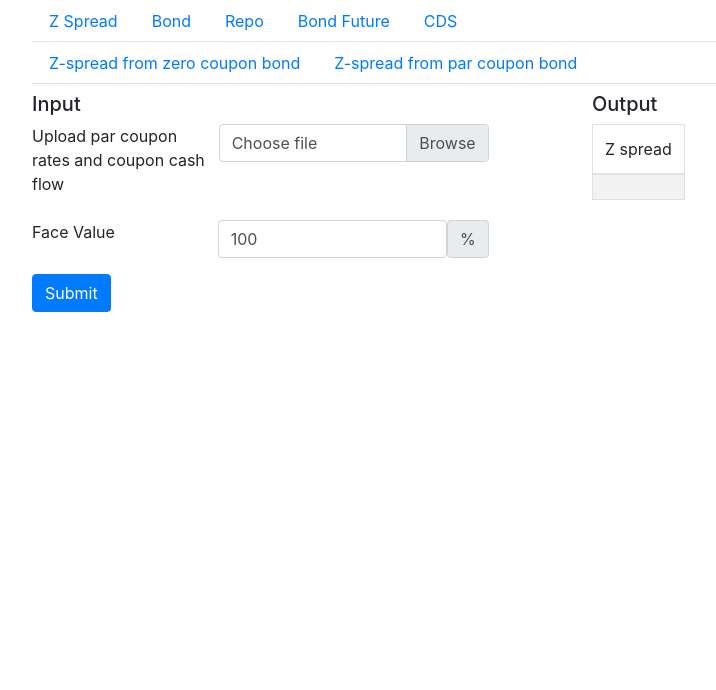
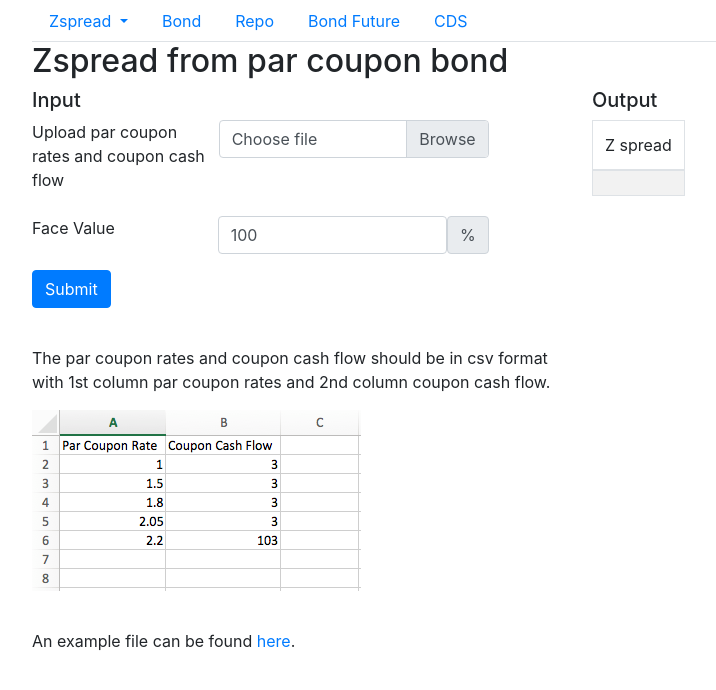
Before and after one commit to reese3928/fincomepy, a Flask app: page /zspread_par in a window 1280 px wide. Shown: the part 56-746 px from the top of the page, without its empty margins (53-769 px from the left). Run offline with Flask 2, Linux system fonts and the light colour scheme; some libraries are stand-ins or nearby versions.

Commit message:
reorganized html files

```diff
--- a/app/main.py
+++ b/app/main.py
@@ -8,7 +8,6 @@ import sys
 sys.path.append('../fincomepy')
 from fincomepy import Bond, Repo, BondFuture, ZspreadPar, ZspreadZero, CDS
 ## TO DO: future work: add download to result table and figure
-## TO DO: add instruction for the input excel file in zero coupon spread
 
 app = Flask(__name__)
 
@@ -140,7 +139,6 @@ def bond_future():
 def zspread():
     return render_template('zspread.html')
 
-## TO DO: future work, check if zspread_par.html and zspread_zero.html can be combined together
 @app.route("/zspread_zero", methods=['GET', 'POST'])
 def zspread_zero():
     res1 = ""
@@ -149,8 +147,8 @@ def zspread_zero():
         face_value_perc = float(request.form['face_value_perc'])
         zspr_obj1 = ZspreadZero(df.iloc[:,0].values, df.iloc[:,1].values, face_value_perc)
         res1 = str(round(zspr_obj1.get_zspread(), 4))
-        render_template('zspread_zero.html', res=res1)
-    return render_template('zspread_zero.html', res=res1)
+        render_template('zspread.html', res=res1, type='zero')
+    return render_template('zspread.html', res=res1, type='zero')
 
 @app.route("/zspread_par", methods=['GET', 'POST'])
 def zspread_par():
@@ -160,8 +158,8 @@ def zspread_par():
         face_value_perc = float(request.form['face_value_perc'])
         zspr_obj1 = ZspreadPar(df.iloc[:,0].values, df.iloc[:,1].values, face_value_perc)
         res1 = str(round(zspr_obj1.get_zspread(), 4))
-        render_template('zspread_par.html', res=res1)
-    return render_template('zspread_par.html', res=res1)
+        render_template('zspread.html', res=res1, type='par')
+    return render_template('zspread.html', res=res1, type='par')
 
 @app.route("/cds", methods=['GET', 'POST'])
 def cds():
--- a/app/templates/includes/fv_input.html
+++ b/app/templates/includes/fv_input.html
@@ -4,7 +4,7 @@
     </div>
     <div class="form-group col-6">
         <div class="input-group-append">
-            <input class="form-control" type="number" min="0" step="1e-16" id="face-value-perc-input"
+            <input class="form-control" type="number" min="0" step="0.1" id="face-value-perc-input"
                 name="face_value_perc" value=100>
             <span class="input-group-text" id="face-value-perc-input">%</span>
         </div>
--- a/app/templates/includes/tabs.html
+++ b/app/templates/includes/tabs.html
@@ -1,6 +1,13 @@
 <ul class="nav nav-tabs">
-    <li class="nav-item">
-        <a class="nav-link" href="/zspread">Z Spread</a>
+    <li class="nav-item dropdown">
+        <a class="nav-link dropdown-toggle" href="#" id="navbarDropdown" role="button" data-toggle="dropdown"
+            aria-haspopup="true" aria-expanded="false">
+            Zspread
+        </a>
+        <div class="dropdown-menu" aria-labelledby="navbarDropdown">
+            <a class="dropdown-item" href="/zspread_zero">Zspread from zero coupon bond</a>
+            <a class="dropdown-item" href="/zspread_par">Zspread from par coupon bond</a>
+        </div>
     </li>
     <li class="nav-item">
         <a class="nav-link" href="/bond">Bond</a>
--- a/app/templates/includes/zspread_tabs.html
+++ /dev/null
@@ -1,8 +0,0 @@
-<ul class="nav nav-tabs">
-    <li class="nav-item">
-        <a class="nav-link" href="/zspread_zero">Z-spread from zero coupon bond</a>
-    </li>
-    <li class="nav-item">
-        <a class="nav-link" href="/zspread_par">Z-spread from par coupon bond</a>
-    </li>
-</ul>
--- a/app/templates/zspread.html
+++ b/app/templates/zspread.html
@@ -3,10 +3,47 @@
 
 {% include 'includes/tabs.html' %}
 
-{% include 'includes/zspread_tabs.html' %}
-
 <div class="starter-template">
-    <h2></h2>
+    <h2>Zspread from {{ type }} coupon bond</h2>
 </div>
 
+<form method="POST" role="form" enctype="multipart/form-data">
+    <div class="form-row">
+        <div class="form-group col">
+
+            <h5>Input</h5>
+
+            <div class="form-row">
+                <div class="form-group col-4">
+                    <label for="{{type}}-coupon-input">Upload {{ type }} coupon rates and coupon cash flow</label>
+                </div>
+                <div class="form-group col-6">
+                    <div class="custom-file">
+                        <input type="file" class="custom-file-input" id="{{type}}-coupon-input" name="{{type}}_coupon_df">
+                        <label class="custom-file-label" for="{{type}}-coupon-input">Choose file</label>
+                      </div>
+                </div>
+            </div>
+
+            {% include 'includes/fv_input.html' %}
+
+            <button type="submit" class="btn btn-primary">Submit</button>
+
+            <p style="margin-bottom:1cm;"></p>
+            <p>
+                The {{ type }} coupon rates and coupon cash flow should be in csv format with 1st column {{ type }} coupon rates
+                and 2nd column coupon cash flow.
+            </p>
+            <img src="https://github.com/reese3928/fincomepy/blob/master/app/templates/images/{{type}}_input_example.png?raw=true"
+            alt="{{type}} coupon input example">
+            <p style="margin-bottom:1cm;"></p>
+            <p>
+                An example file can be found <a href="https://raw.githubusercontent.com/reese3928/fincomepy/master/docs/zspread_from_{{type}}.csv">here</a>.
+            </p>
+        </div>
+
+
+        {% include 'includes/zspread_output.html' %}
+    </div>
+</form>
 {% endblock content%}
```
Also changed, not shown: app/templates/cds.html (+8 -1 lines), app/templates/zspread_par.html (deleted, +0 -39 lines), app/templates/zspread_zero.html (deleted, +0 -39 lines).
